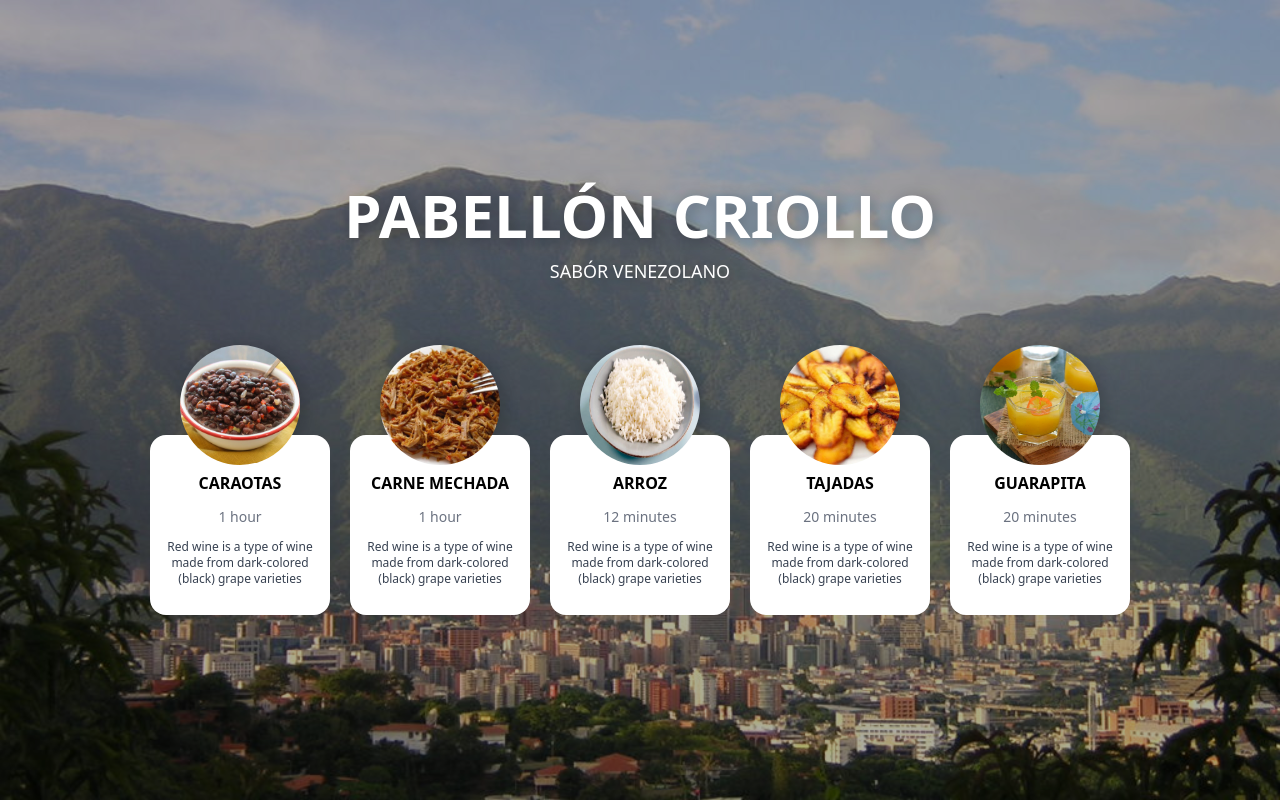
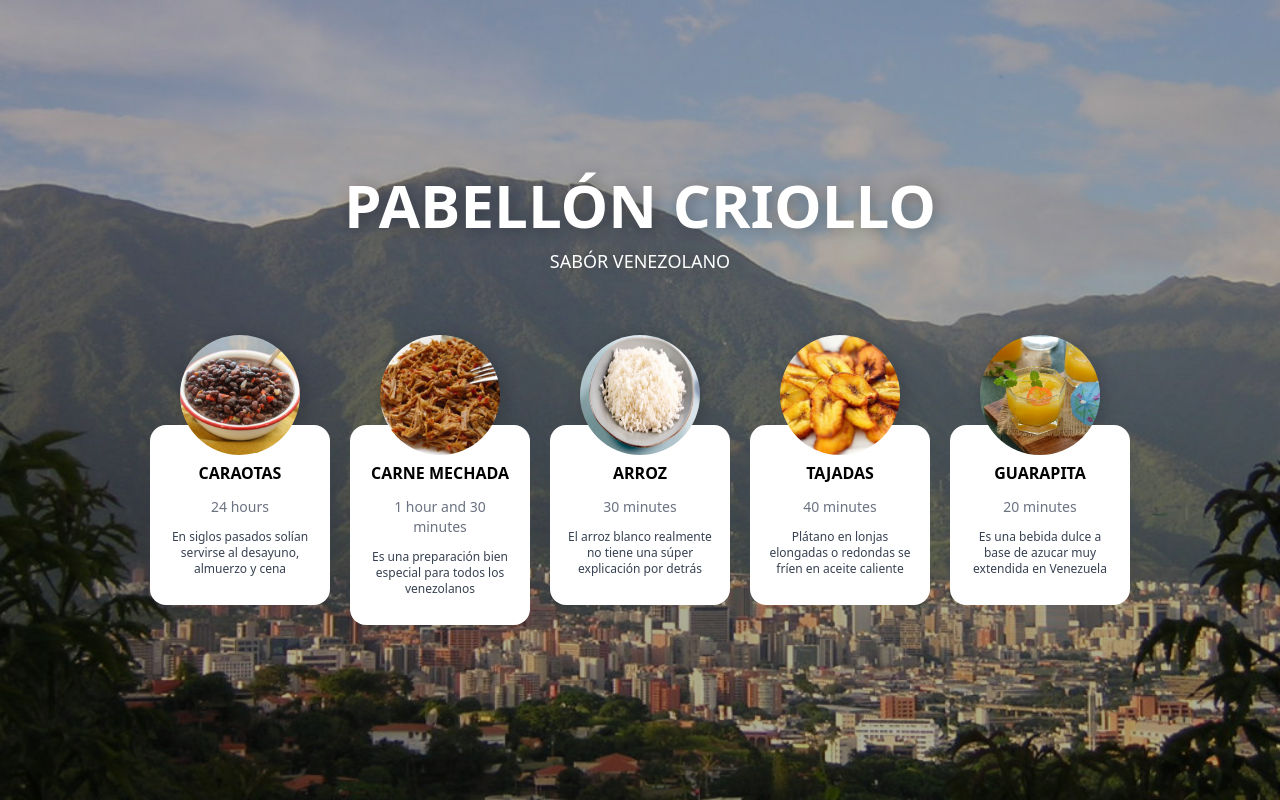
Before and after one commit to tavoohoh/rachelable-pabellon, a Vue app: page / in a window 1280 px wide. Built offline with nearby package versions, Linux system fonts and the light colour scheme.

Commit message:
updated pages descriptions

```diff
--- a/src/router/index.js
+++ b/src/router/index.js
@@ -9,43 +9,43 @@ const routes = [
     name: 'Home',
     meta: {
       title: 'Rachelable - Pabellón Sabor Venezolano',
-      description: ''
+      description: 'El pabellón criollo es un plato tradicional de Venezuela reconocido como el plato nacional por excelencia que forma parte de la gastronomía venezolana.'
     },
     props: {
       dishes: [
         {
           title: 'Caraotas',
           link: '/caraotas',
-          cookingTime: '1 hour',
-          description: 'Red wine is a type of wine made from dark-colored (black) grape varieties',
+          cookingTime: '24 hours',
+          description: 'En siglos pasados solían servirse al desayuno, almuerzo y cena',
           image: require('@/assets/images/caraotas.jpg')
         },
         {
           title: 'Carne Mechada',
           link: '/carne-mechada',
-          cookingTime: '1 hour',
-          description: 'Red wine is a type of wine made from dark-colored (black) grape varieties',
+          cookingTime: '1 hour and 30 minutes',
+          description: 'Es una preparación bien especial para todos los venezolanos',
           image: require('@/assets/images/carne-mechada.jpg')
         },
         {
           title: 'Arroz',
           link: '/arroz',
-          cookingTime: '12 minutes',
-          description: 'Red wine is a type of wine made from dark-colored (black) grape varieties',
+          cookingTime: '30 minutes',
+          description: 'El arroz blanco realmente no tiene una súper explicación por detrás',
           image: require('@/assets/images/arroz.jpg')
         },
         {
           title: 'Tajadas',
           link: '/tajadas',
-          cookingTime: '20 minutes',
-          description: 'Red wine is a type of wine made from dark-colored (black) grape varieties',
+          cookingTime: '40 minutes',
+          description: 'Plátano en lonjas elongadas o redondas se fríen en aceite caliente',
           image: require('@/assets/images/platano-frito.jpg')
         },
         {
           title: 'Guarapita',
           link: '/guarapita',
           cookingTime: '20 minutes',
-          description: 'Red wine is a type of wine made from dark-colored (black) grape varieties',
+          description: 'Es una bebida dulce a base de azucar muy extendida en Venezuela',
           image: require('@/assets/images/guarapita.jpg')
         }
       ],
@@ -59,7 +59,7 @@ const routes = [
     name: 'Caraotas',
     meta: {
       title: 'Rachelable - Pabellón: Caraotas',
-      description: ''
+      description: 'Las caraotas, esos granos negros famosos en nuestra tierra han sido por generaciones parte de nuestra dieta diaria, las caraotas en siglos pasados solían servirse al desayuno, almuerzo y cena'
     },
     props: {
       title: 'Caraotas',
@@ -93,7 +93,7 @@ const routes = [
     name: 'CarneMechada',
     meta: {
       title: 'Rachelable - Pabellón: Carne Mechada',
-      description: ''
+      description: 'Es una preparación bien especial para todos los venezolanos'
     },
     props: {
       title: 'Carne Mechada',
@@ -129,7 +129,7 @@ const routes = [
     name: 'Arroz',
     meta: {
       title: 'Rachelable - Pabellón: Arroz',
-      description: ''
+      description: 'El arroz blanco realmente no tiene una súper explicación por detrás'
     },
     props: {
       title: 'Arroz',
@@ -162,7 +162,7 @@ const routes = [
     name: 'Tajadas',
     meta: {
       title: 'Rachelable - Pabellón: Tajadas',
-      description: ''
+      description: 'Plátano en lonjas elongadas o redondas se fríen en aceite caliente'
     },
     props: {
       title: 'Tajadas',
@@ -189,7 +189,7 @@ const routes = [
     name: 'Guarapita',
     meta: {
       title: 'Rachelable - Pabellón: Guarapita',
-      description: ''
+      description: 'Es una bebida dulce a base de azucar muy extendida en Venezuela'
     },
     props: {
       title: 'Guarapita',
```
